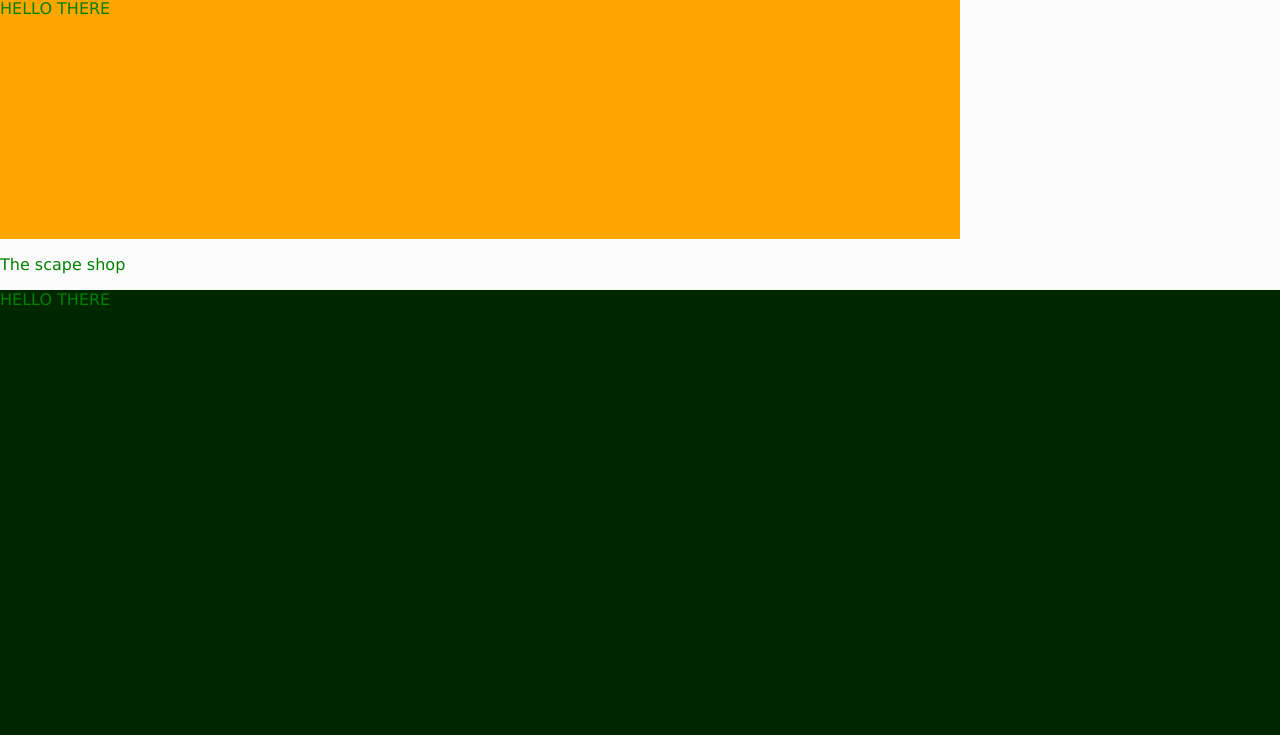
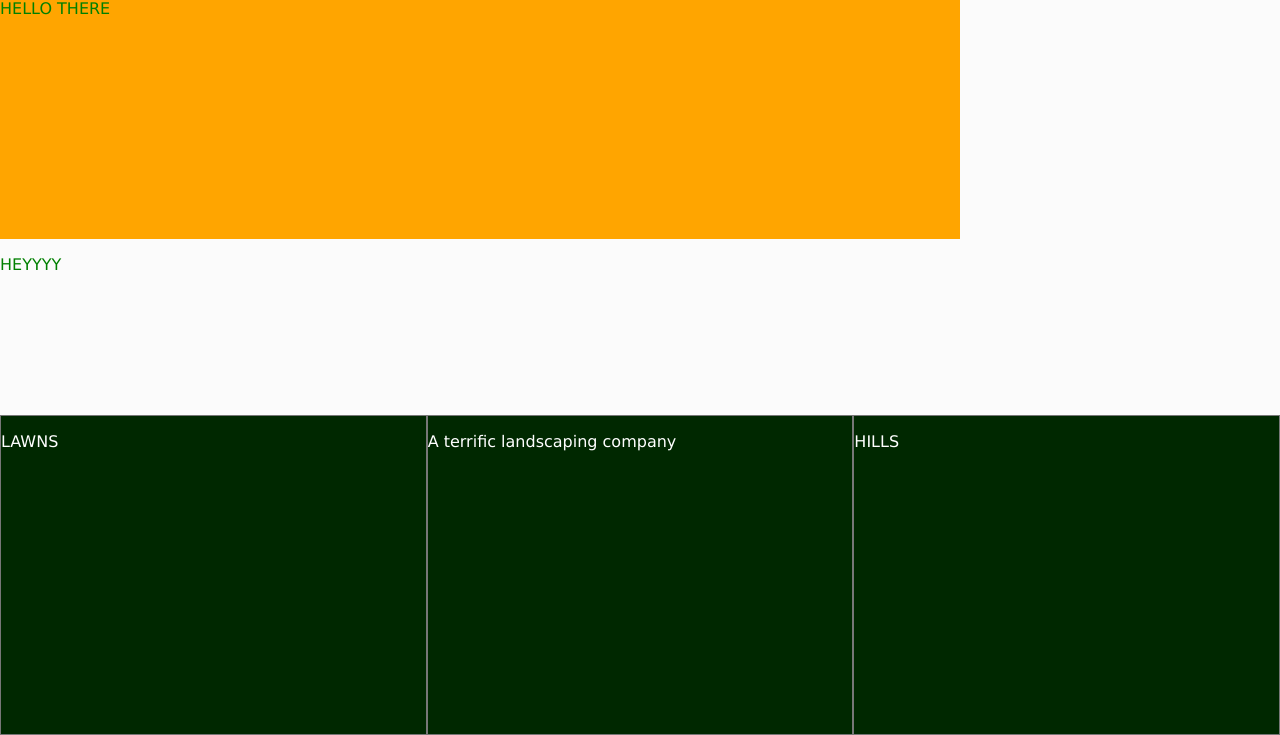
Before and after one commit to whumphries88/coastal-llc.github.io, a PHP site: page / in a window 1280 px wide. Shown: the part 1188-1923 px from the top of the page. Before the commit the page ends 1494 px from the top, so only its background shows below. Run offline with PHP 8.4, Linux system fonts and the light colour scheme; some libraries are stand-ins or nearby versions.

Commit message:
Add files via upload

```diff
--- a/about.html
+++ b/about.html
@@ -1,6 +1,7 @@
 <!DOCTYPE html>
 <html>
 <head>
+  <meta name="viewport" content="width=device-width, initial-scale=1">
   <meta charset="utf-8">
   <title>Coastal Landscape LLC</title>
   <link href="styles/style.css" rel="stylesheet" type="text/css">
--- a/index.html
+++ b/index.html
@@ -58,12 +58,23 @@
 <div id="help_panel">
   <p>HELLO THERE </p>
 </div>
+<div id="spacer">
+  <p>HEYYYY</p>
+</div>
+</article>
 
-</article>
-<aside><p> The scape shop </p></aside>
 <footer>
   <div id="footer">
-    <p>HELLO THERE </p>
+    <div id="c1">
+      <p class="footer-text">LAWNS </p>
+    </div>
+    <div id="c2">
+      <p class="footer-text">A terrific landscaping company </p>
+    </div>
+    <div id="c3">
+      <p class="footer-text">HILLS </p>
+    </div>
+
   </div>
 </footer>
 
--- a/styles/style.css
+++ b/styles/style.css
@@ -234,4 +234,33 @@ img {vertical-align: middle;}
 #footer {
 	background-color: #002800;
 	height: 40vh;
+	display:-webkit-flex;
+    -webkit-justify-content:center;
+
+    display:flex;
+    justify-content:center;
 }
+
+#footer div {
+	-webkit-flex:1;
+    flex:1;
+    border:thin solid #777;
+    color: #FBFBFB;
+};
+
+#footer div p {
+	color: #FBFBFB;
+}
+
+#c1 {
+	color: white
+}
+
+.footer-text {
+	color: white;
+}
+
+#spacer {
+	height: 20vh;
+	width: 100vw;
+}
```
